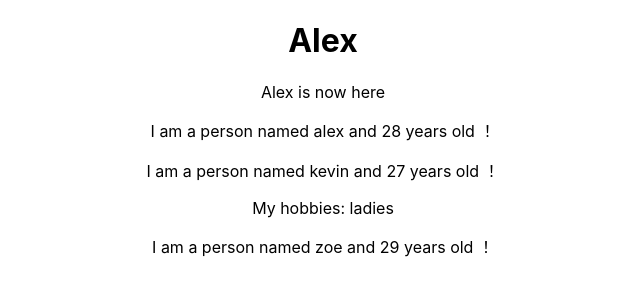
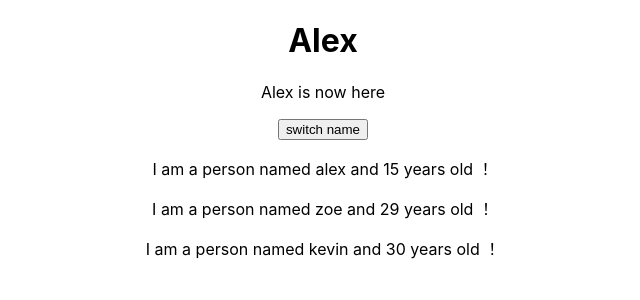
Before and after one commit to birdflyinhigh/zbj, a React (Create React App) app in the folder react-learning/: page / in a window 1280 px wide. Shown: the top 300 px of the page, without its empty margins (317-957 px from the left). Built offline with nearby package versions, Linux system fonts and the light colour scheme.

Commit message:
添加点击事件

```diff
--- a/react-learning/src/App.js
+++ b/react-learning/src/App.js
@@ -8,15 +8,28 @@ class App extends Component {
     // 两种限制：
     // 1. class要写成className, 因为class是关键预留字
     // 2. JSX里面只能写一个根element, 不能并列写两个或者多个element
+    state = {
+        person: [
+            {name: "alex", age: "15"},
+            {name: "zoe", age: "29"},
+            {name: "kevin", age: "30"},
+        ]
+    }
+
+    swithStateHandler = () => {
+        alert('hello')
+
+    }
 
     render() {
         return (
             <div className="App">
                 <h1>Alex</h1>
                 <p>Alex is now here </p>
-                <Person name="alex" age="28"/>
-                <Person name="kevin" age="27">My hobbies: ladies</Person>
-                <Person name="zoe" age="29"/>
+                <button onClick={this.swithStateHandler}>switch name</button>
+                <Person name={this.state.person[0].name} age={this.state.person[0].age}/>
+                <Person name={this.state.person[1].name} age={this.state.person[1].age}/>
+                <Person name={this.state.person[2].name} age={this.state.person[2].age}/>
                 {/*传入name和age参数*/}
                 {/*使用component的好处是可以提高代码的重复利用性*/}
                 {/* 导入person模块*/}
```
